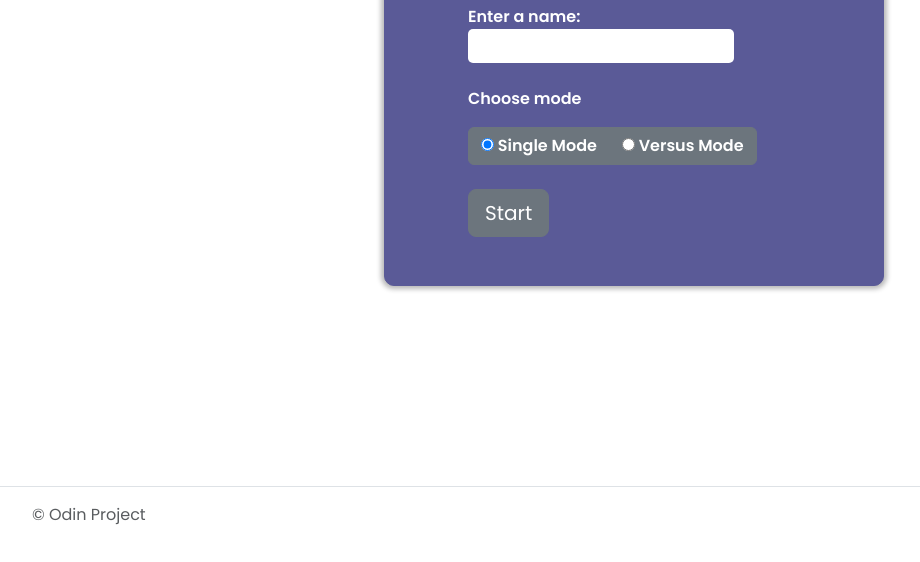
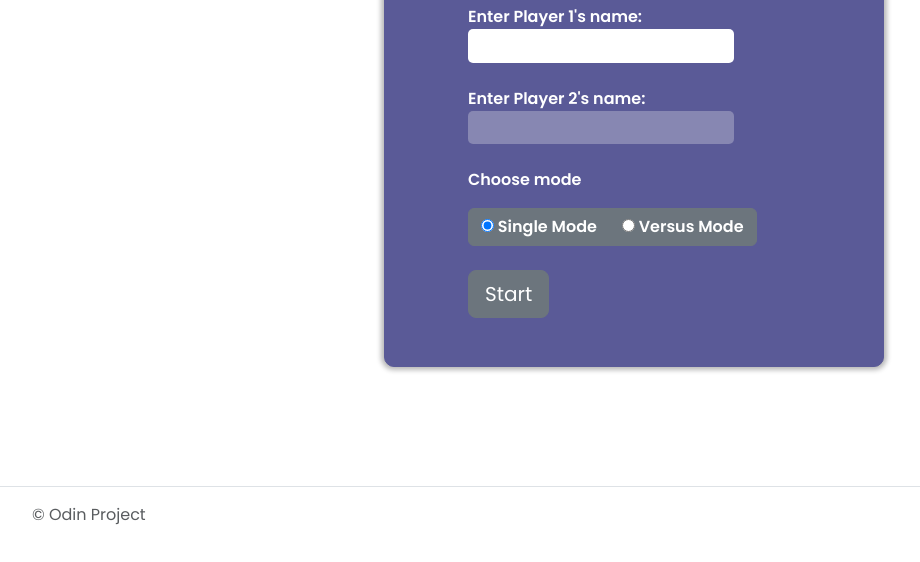
Before and after one commit to xsymmetry9/tictactoe, a plain HTML site: page index.html in a window 1280 px wide. Shown: the part 196-758 px from the top of the page, without its empty margins (6-926 px from the left). Drawn offline with nearby package versions, Linux system fonts and the light colour scheme.

Commit message:
Added a label for Player 2

```diff
--- a/index.html
+++ b/index.html
@@ -31,16 +31,21 @@
                 <h2>Create a game</h2>
 
                 <div class="input-container group-spacing">
-                    <label for="">Enter a name:</label><br>
-                    <input type="text" id="player1Name">
+                    <label for="player1">Enter Player 1's name:</label><br>
+                    <input type="text" name ='player1' id="player1Name">
                 </div>
+                <div class="input-container group-spacing">
+                    <label for="player2">Enter Player 2's name:</label><br>
+                    <input type="text" name='player2' id="player2" disabled>
+                </div>
+
                 <p>Choose mode</p>
                 <div class="btn-group btn-group-toggle group-spacing" data-toggle="buttons">
                     <label class="btn btn-secondary">
-                        <input type="radio" name="options" id="option1" autocomplete="off" checked> Single Mode
+                        <input class='gameType' type="radio" name="options" value="single" autocomplete="off" checked> Single Mode
                       </label>
                       <label class="btn btn-secondary">
-                        <input type="radio" name="options" id="option2" autocomplete="off"> Versus Mode
+                        <input class='gameType' type="radio" name="options" value="double" autocomplete="off"> Versus Mode
                       </label>
                 </div>
 
```
